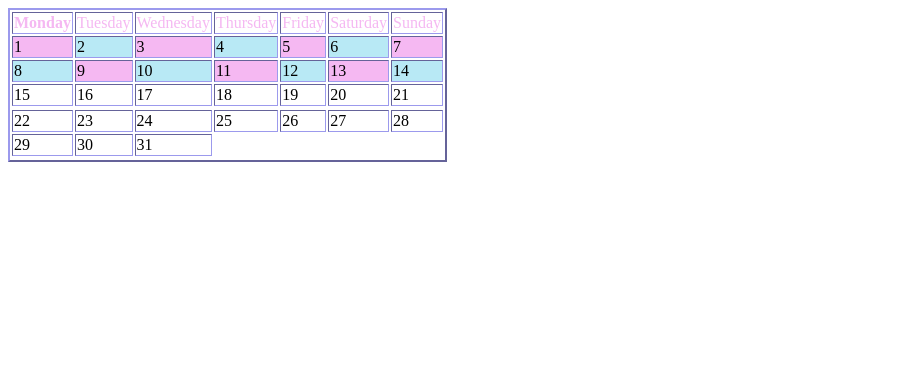
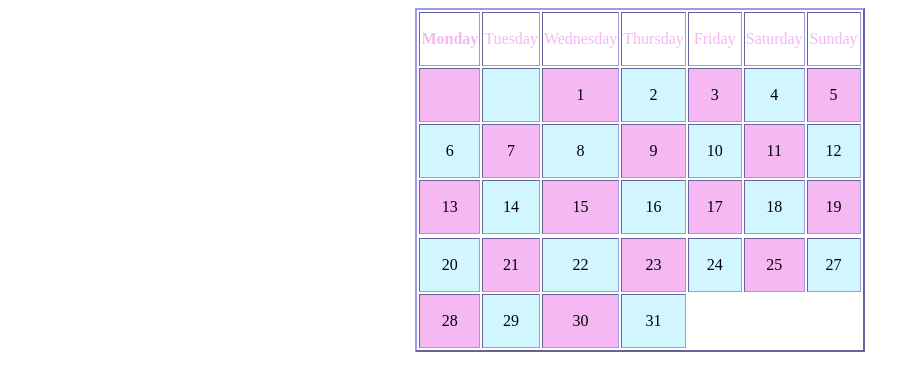
Before and after one commit to genesisamador/calender.io, a plain HTML site: page index.html in a window 1280 px wide. Shown: the whole page, without its empty margins (0-920 px from the left). Drawn offline with Linux system fonts and the light colour scheme.

Commit message:
Add files via upload

```diff
--- a/index.html
+++ b/index.html
@@ -3,8 +3,28 @@
   <head>
     <meta charset="utf-8">
     <title>October</title>
+
+    <style>
+
+    td {
+      text-align: center;
+      height: 50px;
+      width: 50px
+    }
+
+    .pink {
+      background-color:rgb(245, 184, 242)
+    }
+    .blue {
+      background-color:rgb(209, 246, 255)
+    }
+
+    </style>
+
+
   </head>
   <body>
+    <center>
     <table border="2" style="border-color:rgb(156, 154, 237)">
       <tr>
         <th style="color:rgb(245, 184, 242)">Monday</td>
@@ -16,50 +36,49 @@
         <td style="color:rgb(245, 184, 242)">Sunday</td>
       </tr>
       <tr>
-        <td style="background-color:#f5b8f2">1</td>
-        <td style="background-color:#b8e9f5">2</td>
-        <td style="background-color:#f5b8f2">3</td>
-        <td style="background-color:#b8e9f5">4</td>
-        <td style="background-color:#f5b8f2">5</td>
-        <td style="background-color:#b8e9f5">6</td>
-        <td style="background-color:#f5b8f2">7</td>
+        <td class="pink"></td>
+        <td class="blue"></td>
+        <td class="pink">1</td>
+        <td class="blue">2</td>
+        <td class="pink">3</td>
+        <td class="blue">4</td>
+        <td class="pink">5</td>
       </tr>
       <tr>
-        <td style="background-color:#b8e9f5">8</td>
-        <td style="background-color:#f5b8f2">9</td>
-        <td style="background-color:#b8e9f5">10</td>
-        <td style="background-color:#f5b8f2">11</td>
-        <td style="background-color:#b8e9f5">12</td>
-        <td style="background-color:#f5b8f2">13</td>
-        <td style="background-color:#b8e9f5">14</td>
+        <td class="blue">6</td>
+        <td class="pink">7</td>
+        <td class="blue">8</td>
+        <td class="pink">9</td>
+        <td class="blue">10</td>
+        <td class="pink">11</td>
+        <td class="blue">12</td>
       </tr>
       <tr>
-        <td>15</td>
-        <td>16</td>
-        <td>17</td>
-        <td>18</td>
-        <td>19</td>
-        <td>20</td>
-        <td>21</td>
+        <td class="pink">13</td>
+        <td class="blue">14</td>
+        <td class="pink">15</td>
+        <td class="blue">16</td>
+        <td class="pink">17</td>
+        <td class="blue">18</td>
+        <td class="pink">19</td>
       </tr>
       <tr>
       </tr>
       <tr>
-        <td>22</td>
-        <td>23</td>
-        <td>24</td>
-        <td>25</td>
-        <td>26</td>
-        <td>27</td>
-        <td>28</td>
+        <td class="blue">20</td>
+        <td class="pink">21</td>
+        <td class="blue">22</td>
+        <td class="pink">23</td>
+        <td class="blue">24</td>
+        <td class="pink">25</td>
+        <td class="blue">27</td>
       </tr>
       <tr>
-        <td>29</td>
-        <td>30</td>
-        <td>31</td>
+        <td class="pink">28</td>
+        <td class="blue">29</td>
+        <td class="pink">30</td>
+        <td class="blue">31</td>
       </tr>
-      <tr>
-      </tr>
-    </table>
+   </center>
   </body>
 </html>
```
